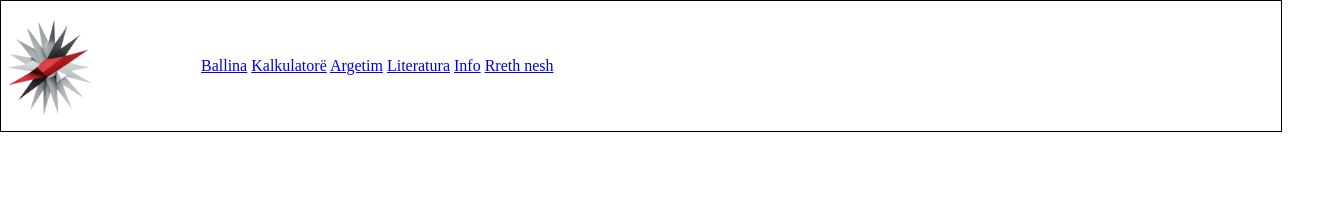
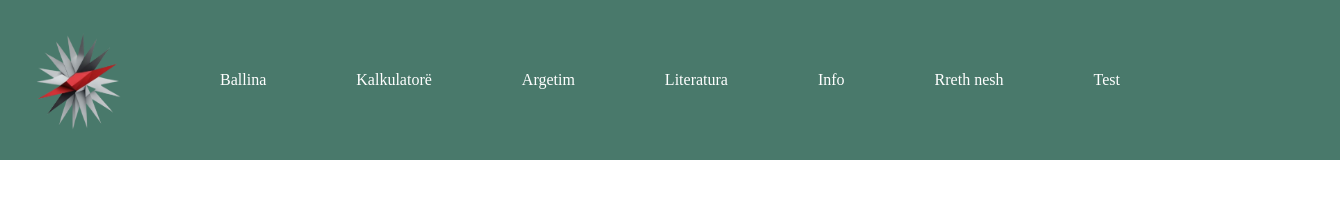
Before and after one commit to drenmorina12/UEB23_24_Gr24, a plain HTML site: page index.html in a window 1280 px wide. Shown: the whole page, 1340 px wide, since content can reach past the window. Drawn offline with Linux system fonts and the light colour scheme.

Commit message:
Style header

```diff
--- a/index.html
+++ b/index.html
@@ -7,18 +7,18 @@
   <link rel="stylesheet" href="style.css">
 </head>
 <body>
-  <div class="header">
+  <div id="header">
     <img class="logo" src="images/logo1.png">
-    <nav>
+    <nav class="nav-bar">
       <a href="#">Ballina</a>
       <a href="#">Kalkulatorë</a>
       <a href="#">Argetim</a>
       <a href="#">Literatura</a>
       <a href="#">Info</a>
       <a href="#">Rreth nesh</a>
+      <a href="#">Test</a>
     </nav>
   </div>
-
   <script src="app.js"></script>
 </body>
 </html>
--- a/style.css
+++ b/style.css
@@ -3,16 +3,44 @@
   padding: 0px;
 }
 
-.header {
+#header {
+  display: flex;
+  background-color: #49796B;
+  padding: 30px;
+  justify-content: start;
+  text-align: center;
+  gap: 20px;
+  align-items: center;
+  position: relative;
   width: 100%;
-  height: 130px;
-  border: 1px black solid;
-  display: flex;
-  align-items: center;
-  gap: 100px;
 }
 
 .logo {
   width: 100px;
   height: 100px;
 }
+
+.nav-bar {
+  display: flex;
+  /* justify-content: center; */
+  align-items: center;
+  gap: 50px;
+  text-align: center;
+  position: absolute;
+  /* position: relative; */
+  left: 50%;
+  transform: translate(-50%);
+}
+
+div nav a {
+  text-decoration: none;
+  color: white;
+  white-space: nowrap;
+  padding: 10px 20px;
+}
+
+div nav a:hover {
+  color: #49796B;
+  background-color: white;
+
+}
```
